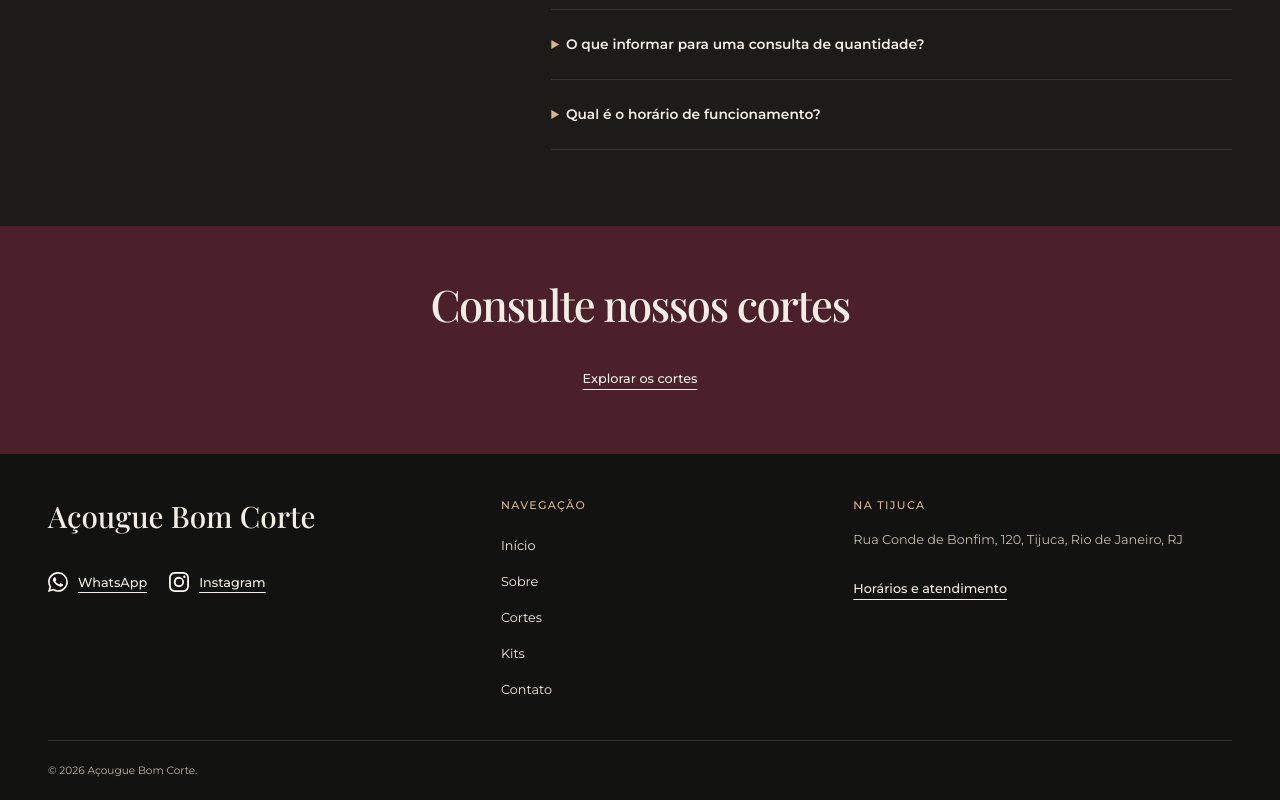
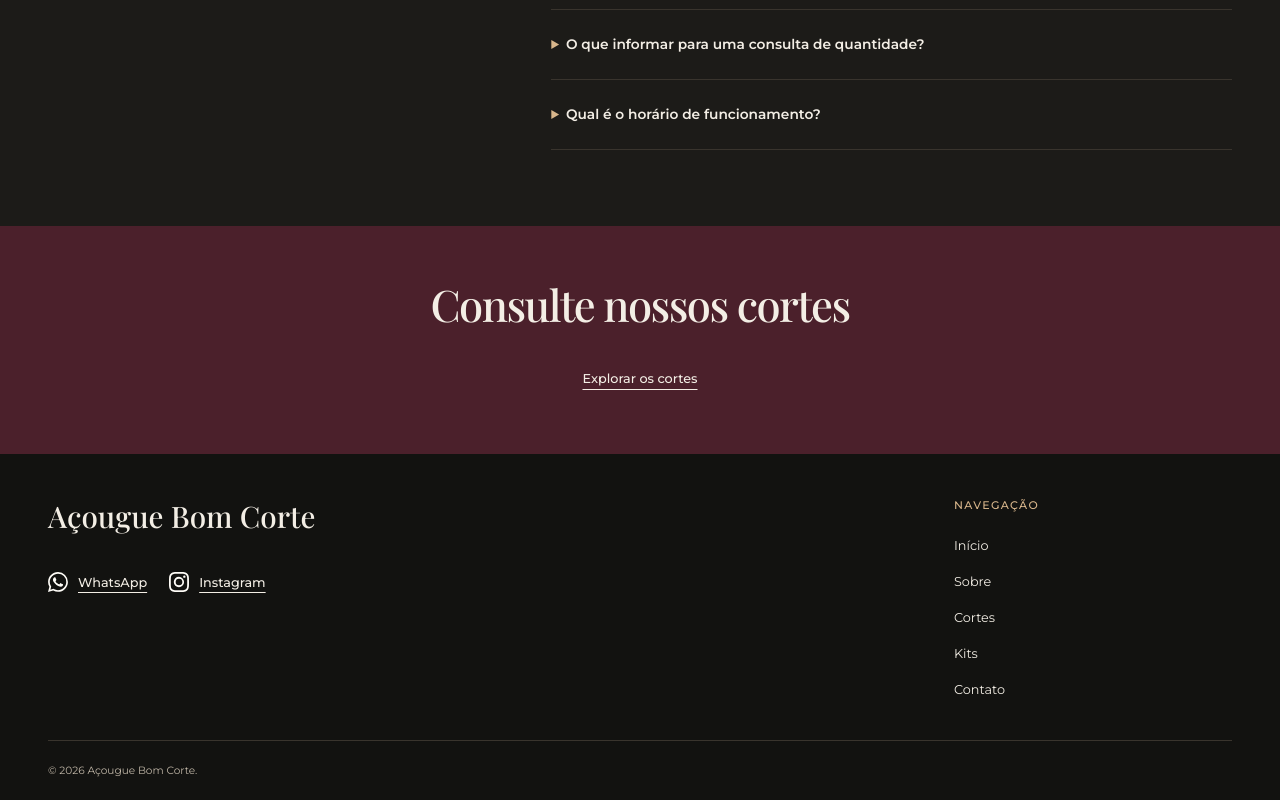
Before and after one commit to Odaniel058/acougue-bom-corte-react, a React (Vite) app: page / in a window 1280 px wide. Shown: the part 9467-10267 px from the top of the page. Built offline with nearby package versions, Linux system fonts and the light colour scheme.

Commit message:
ajuste rodape

```diff
--- a/src/components/Footer.jsx
+++ b/src/components/Footer.jsx
@@ -1,12 +1,12 @@
 import SocialLinks from './SocialLinks';
-import { address, navigation } from '../data/site';
+import { navigation } from '../data/site';
 
 export default function Footer() {
   return (
     <footer className="site-footer">
       <div className="container">
         <div className="row gy-4 justify-content-between">
-          <div className="col-md-4">
+          <div className="col-md-6">
             <a className="footer-brand" href="#inicio">
               Açougue Bom Corte
             </a>
@@ -22,13 +22,6 @@ export default function Footer() {
               ))}
             </ul>
           </nav>
-          <div className="col-md-4">
-            <h2 className="footer-heading">Na Tijuca</h2>
-            <address className="footer-address">{address}</address>
-            <a className="text-link" href="#contato">
-              Horários e atendimento
-            </a>
-          </div>
         </div>
         <div className="footer-bottom">
           <small>© 2026 Açougue Bom Corte.</small>
--- a/src/style.css
+++ b/src/style.css
@@ -859,12 +859,6 @@ main[id] {
   text-underline-offset: 5px;
 }
 
-.footer-address {
-  color: var(--muted);
-  font-size: 0.8rem;
-  font-style: normal;
-}
-
 .footer-bottom {
   display: flex;
   justify-content: space-between;
```
